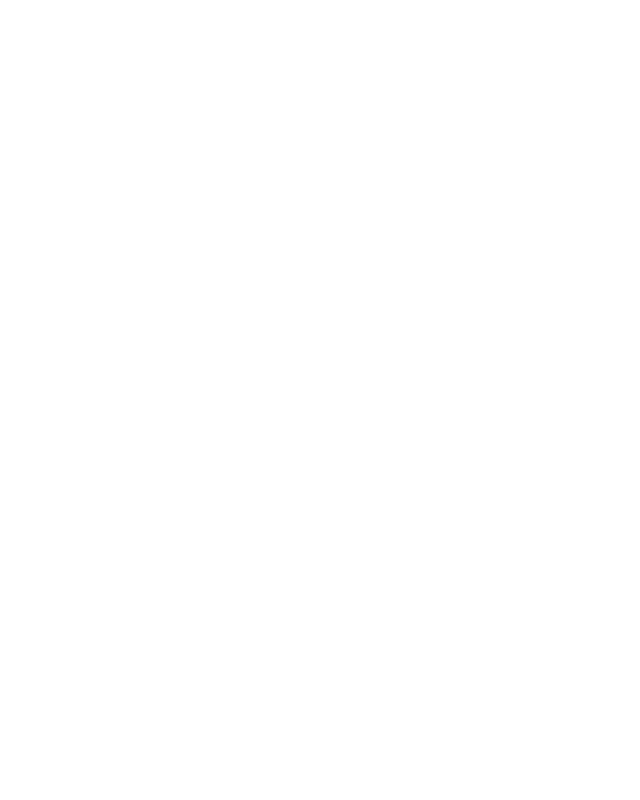
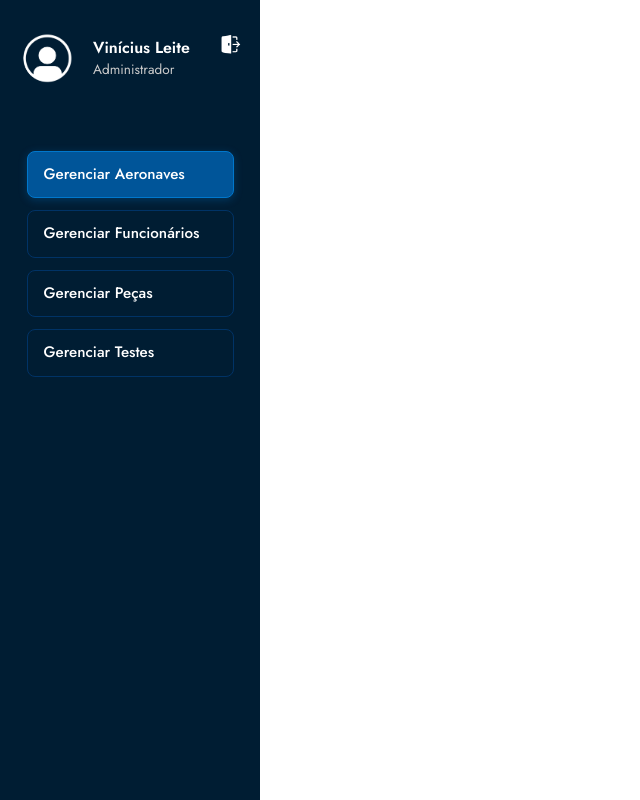
Before and after one commit to vinislvleite/AV2, a React (Vite) app: page /gerenciarAeronaves in a window 1280 px wide. Before the commit this address had no page. Shown: the whole page, without its empty margins (0-640 px from the left). Built offline with nearby package versions, Linux system fonts and the light colour scheme.

Commit message:
feat: Sidebar fixa feita e funcionando

```diff
--- a/src/App.jsx
+++ b/src/App.jsx
@@ -1,11 +1,16 @@
 import { BrowserRouter, Routes, Route } from "react-router-dom";
 import Login from "./pages/login";
+import GerenciarAeronaves from "./pages/GerenciarAeronaves";
+import MainLayout from "./components/layout";
 
 function App() {
   return (
     <BrowserRouter>
       <Routes>
-        <Route path="/" element={<Login />} />
+        <Route element={<MainLayout />}>
+          <Route path="/" element={<Login />} />
+          <Route path="/gerenciarAeronaves" element={<GerenciarAeronaves />} />
+        </Route>
       </Routes>
     </BrowserRouter>
   );
--- /dev/null
+++ b/src/components/layout.jsx
@@ -0,0 +1,23 @@
+import React from "react";
+import SideBar from "./sideBar";
+import { Outlet, useLocation } from "react-router-dom";
+
+function MainLayout() {
+  const location = useLocation();
+  const isLoginPage = location.pathname === "/";
+
+  if (isLoginPage) {
+    return <Outlet />;
+  }
+
+  return (
+    <div style={{ display: "flex" }}>
+      <SideBar />
+      <div style={{ flex: 1 }}>
+        <Outlet />
+      </div>
+    </div>
+  );
+}
+
+export default MainLayout;
--- a/src/components/sideBar.jsx
+++ b/src/components/sideBar.jsx
@@ -1,9 +1,70 @@
-import React from 'react'
+import React, { useState } from "react";
+import { useLocation, useNavigate } from "react-router-dom";
+import "../styles/sidebar.css";
 
-function sideBar() {
+function SideBar() {
+  const [active, setActive] = useState("aeronaves");
+  const location = useLocation();
+  const navigate = useNavigate();
+
+  const handleNavigation = (path, item) => {
+    setActive(item);
+    navigate(path);
+  };
+
+  React.useEffect(() => {
+    const path = location.pathname;
+    if (path.includes("gerenciarAeronaves")) setActive("aeronaves");
+    else if (path.includes("gerenciarFuncionarios")) setActive("funcionarios");
+    else if (path.includes("gerenciarPecas")) setActive("pecas");
+    else if (path.includes("gerenciarTestes")) setActive("testes");
+  }, [location]);
+
   return (
-    <div className='sidebar'>sideBar</div>
-  )
+    <div className='sidebar'>
+      <div className='perfil'>
+        <img src='/perfil_icon.png' alt='Ícone perfil' className='icon-usuario'></img>
+        <div className='perfil-info'>
+          <h3>Vinícius Leite</h3>
+          <p>Administrador</p>
+        </div>
+        <img
+          src='/sair_icon.png'
+          alt='Sair ícone'
+          className='logout-icon'
+          onClick={() => navigate("/")}
+          style={{ cursor: "pointer" }}
+        ></img>
+      </div>
+
+      <div className='menu'>
+        <button
+          className={active === "aeronaves" ? "active" : ""}
+          onClick={() => handleNavigation("/gerenciarAeronaves", "aeronaves")}
+        >
+          Gerenciar Aeronaves
+        </button>
+        <button
+          className={active === "funcionarios" ? "active" : ""}
+          onClick={() => handleNavigation("/gerenciarFuncionarios", "funcionarios")}
+        >
+          Gerenciar Funcionários
+        </button>
+        <button
+          className={active === "pecas" ? "active" : ""}
+          onClick={() => handleNavigation("/gerenciarPecas", "pecas")}
+        >
+          Gerenciar Peças
+        </button>
+        <button
+          className={active === "testes" ? "active" : ""}
+          onClick={() => handleNavigation("/gerenciarTestes", "testes")}
+        >
+          Gerenciar Testes
+        </button>
+      </div>
+    </div>
+  );
 }
 
-export default sideBar
+export default SideBar;
--- a/src/pages/gerenciarAeronaves.jsx
+++ b/src/pages/gerenciarAeronaves.jsx
@@ -1,9 +1,9 @@
 import React from 'react'
 
-function gerenciarAeronaves() {
+function GerenciarAeronaves() {
   return (
     <div>gerenciarAeronaves</div>
   )
 }
 
-export default gerenciarAeronaves
+export default GerenciarAeronaves
--- /dev/null
+++ b/src/styles/sideBar.css
@@ -0,0 +1,111 @@
+.sidebar {
+    width: 260px;
+    height: 100vh;
+    background-color: #001d33;
+    display: flex;
+    flex-direction: column;
+    align-items: center;
+    padding: 25px 15px;
+    box-sizing: border-box;
+    position: fixed;
+    left: 0;
+    top: 0;
+}
+
+.perfil {
+    display: flex;
+    flex-direction: row;
+    align-items: center;
+    position: relative;
+    margin-bottom: 40px;
+    width: 100%;
+    padding-bottom: 20px;
+    gap: 12px;
+}
+
+.icon-usuario {
+    width: 50px;
+    height: 50px;
+    border-radius: 50%;
+    padding: 8px;
+    flex-shrink: 0;
+}
+
+.perfil-info {
+    text-align: left;
+    flex: 1;
+}
+
+.perfil-info h3 {
+    margin: 0;
+    font-size: 1rem;
+    color: white;
+    font-weight: 600;
+    margin-bottom: 4px;
+    line-height: 1.2;
+}
+
+.perfil-info p {
+    margin: 0;
+    font-size: 0.85rem;
+    color: #cccccc;
+    font-weight: 400;
+    line-height: 1.2;
+}
+
+.logout-icon {
+    width: 20px;
+    height: 20px;
+    cursor: pointer;
+    padding: 4px;
+    border-radius: 4px;
+    transition: background-color 0.3s;
+    flex-shrink: 0;
+    align-self: flex-start;
+    margin-top: 5px;
+}
+
+.logout-icon:hover {
+    background-color: #003366;
+}
+
+.menu {
+    display: flex;
+    flex-direction: column;
+    gap: 12px;
+    width: 100%;
+    align-items: center;
+}
+
+.menu button {
+    width: 90%;
+    padding: 14px 16px;
+    border: none;
+    border-radius: 8px;
+    background-color: transparent;
+    color: white;
+    font-weight: 500;
+    cursor: pointer;
+    transition: all 0.3s ease;
+    text-align: left;
+    font-size: 0.95rem;
+    border: 1px solid #003366;
+}
+
+.menu button:hover {
+    background-color: #003366;
+    border-color: #005599;
+}
+
+.menu button.active {
+    background-color: #005599;
+    color: white;
+    border: 1px solid #0077cc;
+    box-shadow: 0 2px 8px rgba(0, 119, 204, 0.3);
+}
+
+.main-content {
+    margin-left: 260px;
+    flex: 1;
+    min-height: 100vh;
+}
```
Also changed, not shown: src/styles/login.css (+5 -5 lines), public/perfil_icon.png (added), public/sair_icon.png (added).
